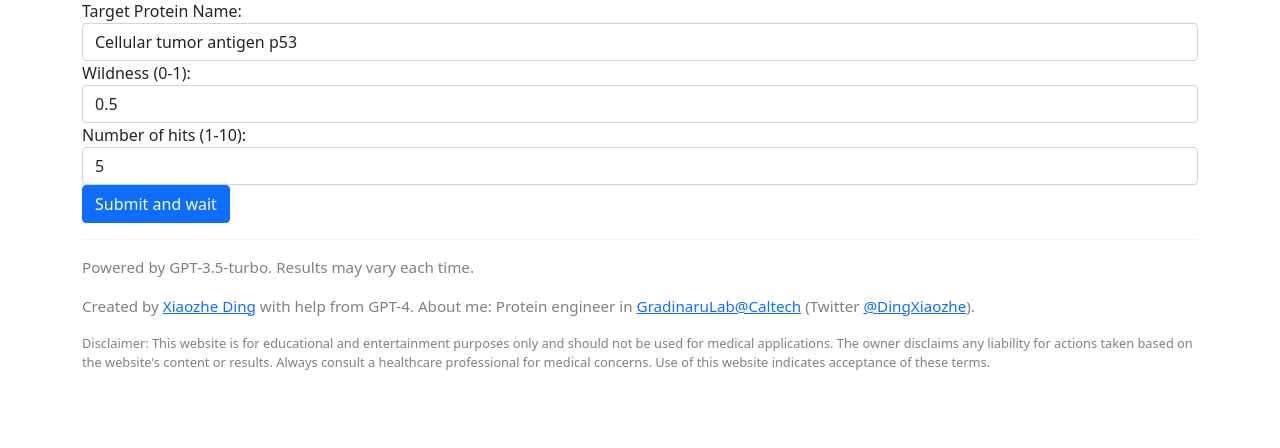
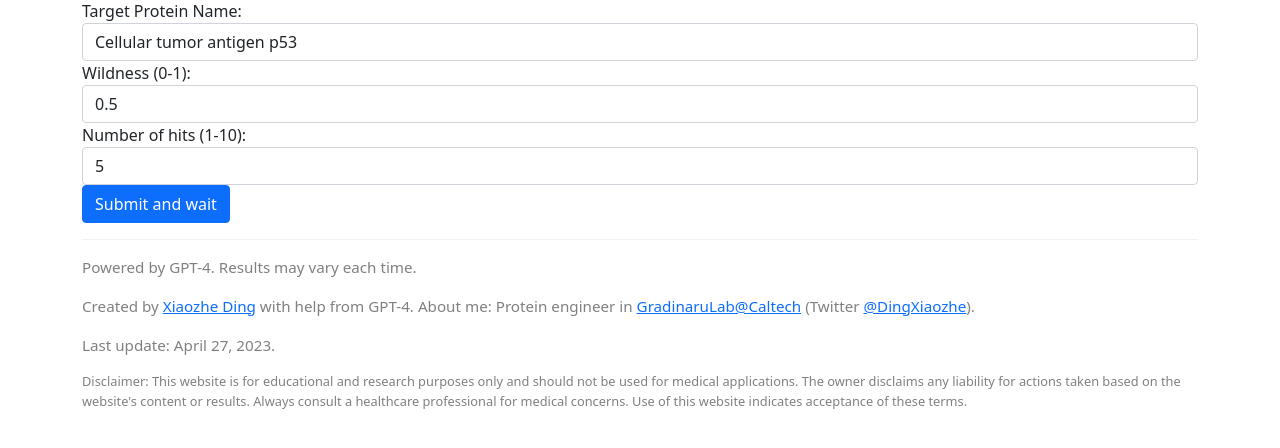
Before and after one commit to xz-ding/GPTPullDown, a Flask app: page / in a window 1280 px wide. Shown: the part 114-562 px from the top of the page. Run offline with Flask 2, Linux system fonts and the light colour scheme.

Commit message:
update to GPT-4

```diff
--- a/app.py
+++ b/app.py
@@ -60,7 +60,7 @@ def index():
         number_of_results = float(request.form["number_of_results"])
         openai.api_key = os.environ.get("GPT_API_KEY")
         response = openai.ChatCompletion.create(
-                model="gpt-3.5-turbo",
+                model="gpt-4",
                 # messages=[
                 #     {
                 #         "role": "system",
--- a/templates/index.html
+++ b/templates/index.html
@@ -27,9 +27,10 @@
     </form>
 
     <hr style="border-top: 1px solid #ccc;">
-    <p style="font-size: 0.95rem; color: grey;">Powered by GPT-3.5-turbo. Results may vary each time. </p>
+    <p style="font-size: 0.95rem; color: grey;">Powered by GPT-4. Results may vary each time. </p>
     <p style="font-size: 0.95rem; color: grey;">Created by <a href="https://www.dingxiaozhe.com" target="_blank">Xiaozhe Ding</a> with help from GPT-4. About me: Protein engineer in <a href="https://glab.caltech.edu/" target="_blank">GradinaruLab@Caltech</a> (Twitter <a href="https://twitter.com/DingXiaozhe" target="_blank">@DingXiaozhe</a>).</p>
-    <p style="font-size: 0.8rem; color: grey;">Disclaimer: This website is for educational and entertainment purposes only and should not be used for medical applications. The owner disclaims any liability for actions taken based on the website's content or results. Always consult a healthcare professional for medical concerns. Use of this website indicates acceptance of these terms.</p>
+    <p style="font-size: 0.95rem; color: grey;">Last update: April 27, 2023. </p>
+    <p style="font-size: 0.8rem; color: grey;">Disclaimer: This website is for educational and research purposes only and should not be used for medical applications. The owner disclaims any liability for actions taken based on the website's content or results. Always consult a healthcare professional for medical concerns. Use of this website indicates acceptance of these terms.</p>
 
 
   {% if error %}
--- a/templates/results.html
+++ b/templates/results.html
@@ -67,15 +67,15 @@
       2. <strong>Adjust the "wildness" parameter as needed.</strong> Higher values yield more imaginative results, while lower values are more conservative. This corresponds to the temperature/randomness parameter in GPT.<br>
       3. <strong>Search again if unsatisfied with results.</strong> GPT outputs are random, so different results may appear each time. Trying different protein names can also help.<br>
       4. <strong>GPT Pull-down doesn't provide reference literature.</strong> GPT knows much but is not good at tracing information sources. It can sometimes provide fabricated answers when pressed for a source.<br>
-      5. <strong>GPT Pull-down will improve.</strong> The current version uses GPT-3.5-turbo. GPT-4 is expected to perform better in answering biology questions, so future GPT Pull-down improvements can be anticipated.<br>
     </div>
 
 
 
     <hr style="border-top: 1px solid #ccc;">
-    <p style="font-size: 0.95rem; color: grey;">Powered by GPT-3.5-turbo. Results may vary each time. </p>
+    <p style="font-size: 0.95rem; color: grey;">Powered by GPT-4. Results may vary each time. </p>
     <p style="font-size: 0.95rem; color: grey;">Created by <a href="https://www.dingxiaozhe.com" target="_blank">Xiaozhe Ding</a> with help from GPT-4. About me: Protein engineer in <a href="https://glab.caltech.edu/" target="_blank">GradinaruLab@Caltech</a> (Twitter <a href="https://twitter.com/DingXiaozhe" target="_blank">@DingXiaozhe</a>).</p>
-    <p style="font-size: 0.8rem; color: grey;">Disclaimer: This website is for educational and entertainment purposes only and should not be used for medical applications. The owner disclaims any liability for actions taken based on the website's content or results. Always consult a healthcare professional for medical concerns. Use of this website indicates acceptance of these terms.</p>
+    <p style="font-size: 0.95rem; color: grey;">Last update: April 27, 2023. </p>
+    <p style="font-size: 0.8rem; color: grey;">Disclaimer: This website is for educational and research purposes only and should not be used for medical applications. The owner disclaims any liability for actions taken based on the website's content or results. Always consult a healthcare professional for medical concerns. Use of this website indicates acceptance of these terms.</p>
 
 <!-- Add the rest of the content -->
 {% endblock %}
```
